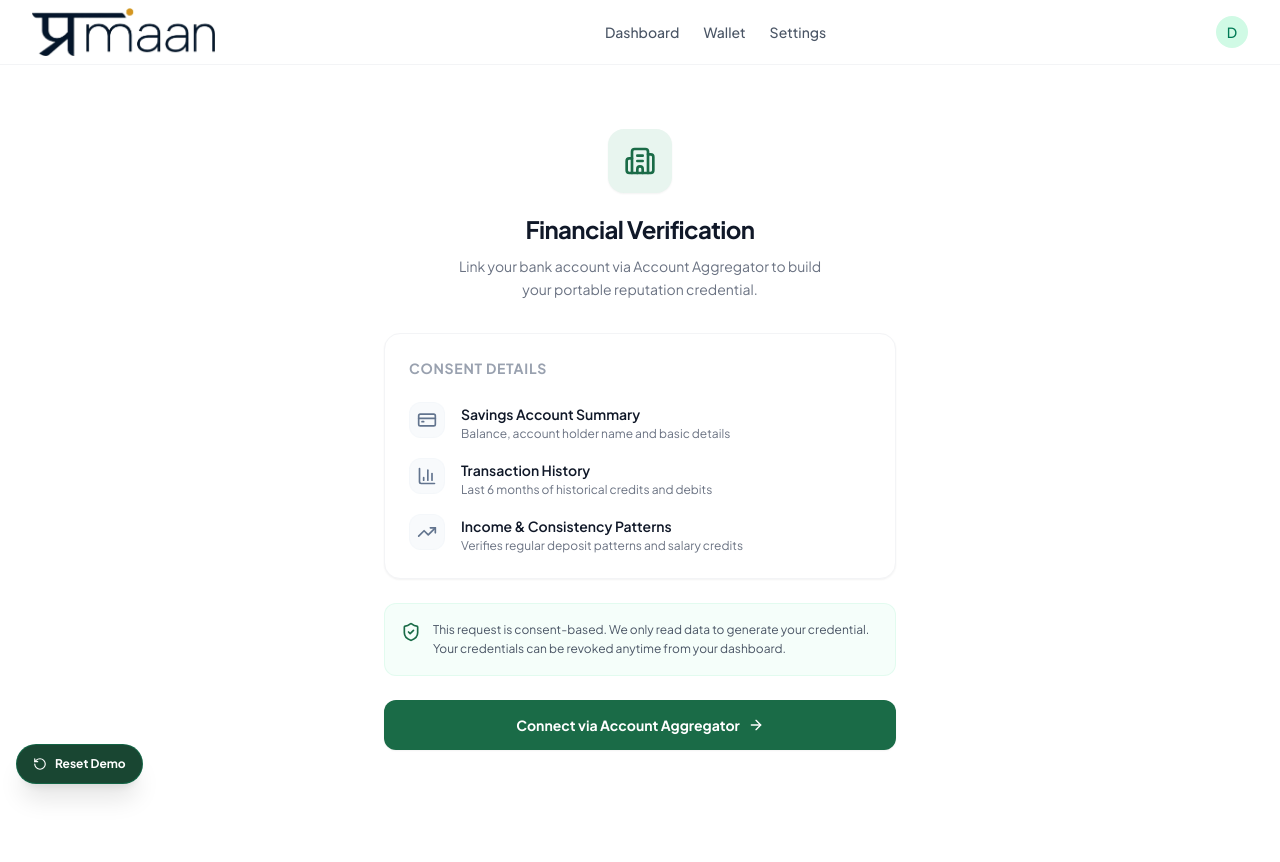
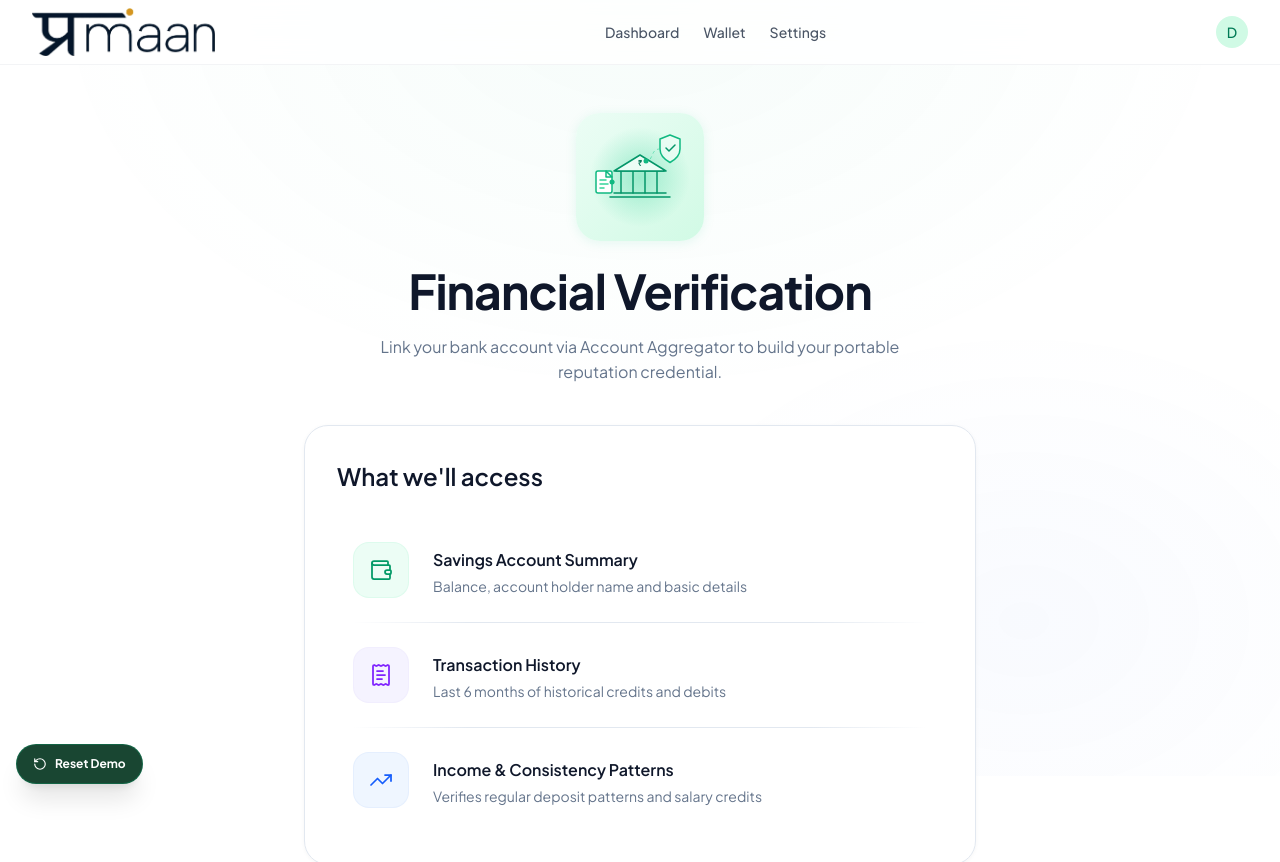
Before and after one commit to satyamcybe/RAIT-ACM-KLEOS_DESTINY, a Next.js app: page /financial-verification in a window 1280 px wide. Shown: the top 862 px of the page. Before the commit the page ends 814 px from the top, so only its background shows below. Built offline with nearby package versions, Linux system fonts and the light colour scheme; no server answers; the database is empty.

Commit message:
design: Upgrade visual assets and fix syntax in HowItWorksSection

```diff
--- a/src/app/financial-verification/page.tsx
+++ b/src/app/financial-verification/page.tsx
@@ -10,15 +10,111 @@ import { useState, useEffect } from "react";
 import { useRouter } from "next/navigation";
 import { useMockData } from "@/lib/context/MockDataContext";
 import {
-  Building2,
-  CreditCard,
-  BarChart3,
+  Wallet,
+  ReceiptText,
   TrendingUp,
+  Landmark,
+  ChevronRight,
+  Loader2,
   CheckCircle2,
-  Loader2,
-  ArrowRight,
   ShieldCheck
 } from "lucide-react";
+
+/* ─── Premium SVG Illustrations ─── */
+
+function FinancialIllustration() {
+  return (
+    <svg width="128" height="128" viewBox="0 0 128 128" fill="none" xmlns="http://www.w3.org/2000/svg">
+      {/* Subtle background glow circle */}
+      <circle cx="64" cy="64" r="50" fill="url(#heroBgGlow)" opacity="0.4" />
+
+      {/* ── Modern Bank Building (Center) ── */}
+      {/* Foundation Base */}
+      <path d="M34 84 H94" stroke="#059669" strokeWidth="1.5" strokeLinecap="round" />
+      <path d="M38 80 H90" stroke="#059669" strokeWidth="1.5" strokeLinecap="round" />
+
+      {/* Pillars */}
+      <line x1="45" y1="58" x2="45" y2="80" stroke="#059669" strokeWidth="1.5" strokeLinecap="round" />
+      <line x1="57" y1="58" x2="57" y2="80" stroke="#059669" strokeWidth="1.5" strokeLinecap="round" />
+      <line x1="69" y1="58" x2="69" y2="80" stroke="#059669" strokeWidth="1.5" strokeLinecap="round" />
+      <line x1="81" y1="58" x2="81" y2="80" stroke="#059669" strokeWidth="1.5" strokeLinecap="round" />
+
+      {/* Frieze (beam above pillars) */}
+      <line x1="40" y1="58" x2="88" y2="58" stroke="#059669" strokeWidth="1.5" strokeLinecap="round" />
+
+      {/* Pediment (roof triangle) */}
+      <path d="M38 58 L64 42 L90 58 Z" stroke="#059669" strokeWidth="1.5" strokeLinejoin="round" fill="#ECFDF5" />
+
+      {/* Rupee Symbol inside Pediment */}
+      <text x="64" y="53" textAnchor="middle" fill="#047857" fontSize="8" fontWeight="600" fontFamily="sans-serif">₹</text>
+
+      {/* ── Verification Shield (Top Right) ── */}
+      <path d="M84 26 L94 22 L104 26 V36 C104 42.5 99.5 46.5 94 49.5 C88.5 46.5 84 42.5 84 36 V26 Z" stroke="#10B981" strokeWidth="1.5" strokeLinejoin="round" fill="url(#shieldBg)" />
+      {/* Checkmark inside Shield */}
+      <path d="M90 35 L93 38 L99 32" stroke="#059669" strokeWidth="1.5" strokeLinecap="round" strokeLinejoin="round" fill="none" />
+
+      {/* ── Secure Document (Bottom Left) ── */}
+      <rect x="20" y="58" width="16" height="22" rx="2" stroke="#10B981" strokeWidth="1.5" fill="white" />
+      {/* Folded corner */}
+      <path d="M30 58 L36 64 H30 Z" stroke="#10B981" strokeWidth="1.5" fill="#ECFDF5" strokeLinejoin="round" />
+      {/* Document content lines */}
+      <line x1="24" y1="67" x2="30" y2="67" stroke="#34D399" strokeWidth="1.5" strokeLinecap="round" />
+      <line x1="24" y1="71" x2="32" y2="71" stroke="#34D399" strokeWidth="1.5" strokeLinecap="round" />
+      <line x1="24" y1="75" x2="28" y2="75" stroke="#34D399" strokeWidth="1.5" strokeLinecap="round" />
+
+      {/* ── Connection Lines ── */}
+      {/* Shield to Bank Pediment */}
+      <path d="M84 36 C74 36 78 48 70 48" stroke="#34D399" strokeWidth="1" strokeDasharray="3 3" fill="none" opacity="0.6" />
+      {/* Document to Bank columns */}
+      <path d="M36 69 H42" stroke="#34D399" strokeWidth="1" strokeDasharray="3 3" fill="none" opacity="0.6" />
+
+      {/* Connection Nodes */}
+      <circle cx="70" cy="48" r="2.5" fill="#10B981" />
+      <circle cx="36" cy="69" r="2.5" fill="#10B981" />
+
+      <defs>
+        <radialGradient id="heroBgGlow" cx="50%" cy="50%" r="50%">
+          <stop offset="0%" stopColor="#34D399" />
+          <stop offset="100%" stopColor="#34D399" stopOpacity="0" />
+        </radialGradient>
+        <linearGradient id="shieldBg" x1="84" y1="22" x2="104" y2="49.5">
+          <stop offset="0%" stopColor="#ECFDF5" stopOpacity="0.8" />
+          <stop offset="100%" stopColor="#A7F3D0" stopOpacity="0.8" />
+        </linearGradient>
+      </defs>
+    </svg>
+  );
+}
+
+/* ─── Access items data with premium icons ─── */
+const accessItems = [
+  {
+    Icon: Wallet,
+    label: "Savings Account Summary",
+    desc: "Balance, account holder name and basic details",
+    bgColor: "bg-emerald-50",
+    borderColor: "border-emerald-100/50",
+    textColor: "text-emerald-600",
+  },
+  {
+    Icon: ReceiptText,
+    label: "Transaction History",
+    desc: "Last 6 months of historical credits and debits",
+    bgColor: "bg-violet-50",
+    borderColor: "border-violet-100/50",
+    textColor: "text-violet-600",
+  },
+  {
+    Icon: TrendingUp,
+    label: "Income & Consistency Patterns",
+    desc: "Verifies regular deposit patterns and salary credits",
+    bgColor: "bg-blue-50",
+    borderColor: "border-blue-100/50",
+    textColor: "text-blue-600",
+  },
+];
+
+/* ─── Main Page Component ─── */
 
 export default function FinancialVerificationPage() {
   const { bankLinked, setBankLinked } = useMockData();
@@ -80,101 +176,266 @@ export default function FinancialVerificationPage() {
   };
 
   return (
-    <div className="space-y-8 max-w-lg mx-auto py-4 select-none" style={{ fontFamily: "var(--font-plus-jakarta)" }}>
+    <div className="space-y-6">
+      {/* Subtle background radial accents */}
+      <div
+        className="pointer-events-none fixed inset-0 z-0"
+        aria-hidden="true"
+        style={{
+          background:
+            "radial-gradient(ellipse 600px 400px at 50% 0%, rgba(16,185,129,0.04), transparent), radial-gradient(ellipse 400px 300px at 80% 80%, rgba(37,99,235,0.03), transparent)",
+        }}
+      />
 
-      {/* Page Header */}
-      <div className="text-center">
-        <div className="mx-auto mb-5 flex h-16 w-16 items-center justify-center rounded-2xl bg-[#E8F5EF] text-[#1A6B47] shadow-xs">
-          <Building2 className="w-8 h-8" />
+      {/* Hero section */}
+      <div className="relative z-10 text-center">
+        {/* Illustration container */}
+        <div
+          className="mx-auto mb-6 flex items-center justify-center rounded-3xl"
+          style={{
+            width: 128,
+            height: 128,
+            background: "linear-gradient(135deg, #ECFDF5 0%, #D1FAE5 100%)",
+            boxShadow: "0 2px 12px rgba(16, 185, 129, 0.1)",
+          }}
+        >
+          <FinancialIllustration />
         </div>
-        <h1 className="text-2xl font-bold text-gray-900 tracking-tight">
+
+        {/* Title */}
+        <h1
+          className="font-bold"
+          style={{
+            fontSize: "clamp(32px, 5vw, 48px)",
+            fontWeight: 700,
+            color: "#0F172A",
+            letterSpacing: "-0.02em",
+            lineHeight: 1.1,
+          }}
+        >
           Financial Verification
         </h1>
-        <p className="mt-2.5 text-[14px] leading-relaxed text-gray-500 max-w-sm mx-auto">
+
+        {/* Subtitle */}
+        <p
+          className="mx-auto mt-4"
+          style={{
+            maxWidth: 600,
+            color: "#64748B",
+            lineHeight: 1.6,
+            fontSize: "clamp(14px, 2.5vw, 16px)",
+          }}
+        >
           Link your bank account via Account Aggregator to build your portable reputation credential.
         </p>
       </div>
 
+      {/* Step 1 — Access Card + Button */}
       {step === 1 && (
-        <div className="space-y-6">
-          <div className="rounded-2xl border border-gray-100 bg-white p-6 shadow-xs space-y-5">
-            <h3 className="font-bold text-sm uppercase tracking-wider text-gray-400">Consent Details</h3>
-            <div className="space-y-4 pt-1">
-              {[
-                { icon: CreditCard, label: "Savings Account Summary", desc: "Balance, account holder name and basic details" },
-                { icon: BarChart3, label: "Transaction History", desc: "Last 6 months of historical credits and debits" },
-                { icon: TrendingUp, label: "Income & Consistency Patterns", desc: "Verifies regular deposit patterns and salary credits" },
-              ].map((item, idx) => (
-                <div key={idx} className="flex items-start gap-4">
-                  <div className="w-9 h-9 rounded-xl bg-slate-50 border border-slate-100/50 flex items-center justify-center text-slate-500 shrink-0">
-                    <item.icon className="w-5 h-5" />
+        <>
+          {/* Access Information Card */}
+          <div
+            className="relative z-10"
+            style={{
+              background: "#FFFFFF",
+              border: "1px solid #E2E8F0",
+              borderRadius: 24,
+              padding: "32px",
+              boxShadow: "0 1px 4px rgba(0,0,0,0.04)",
+              marginTop: 40,
+            }}
+          >
+            <h3
+              style={{
+                fontSize: 24,
+                fontWeight: 600,
+                color: "#0F172A",
+                marginBottom: 24,
+              }}
+            >
+              What we&apos;ll access
+            </h3>
+            <div className="space-y-0">
+              {accessItems.map((item, idx) => (
+                <div key={item.label} className="group">
+                  <div
+                    className="flex items-start gap-6 py-6 px-4 rounded-xl transition-colors duration-250 hover:bg-slate-50/50"
+                  >
+                    {/* Icon container */}
+                    <div
+                      className={`flex items-center justify-center shrink-0 ${item.bgColor} border ${item.borderColor}`}
+                      style={{
+                        width: 56,
+                        height: 56,
+                        borderRadius: 16,
+                      }}
+                    >
+                      <item.Icon className={`${item.textColor} stroke-[1.75]`} size={24} />
+                    </div>
+                    {/* Text */}
+                    <div className="pt-1.5">
+                      <p
+                        style={{
+                          fontWeight: 600,
+                          fontSize: 16,
+                          color: "#0F172A",
+                          marginBottom: 4,
+                        }}
+                      >
+                        {item.label}
+                      </p>
+                      <p
+                        style={{
+                          fontWeight: 400,
+                          fontSize: 14,
+                          color: "#64748B",
+                          lineHeight: 1.5,
+                        }}
+                      >
+                        {item.desc}
+                      </p>
+                    </div>
                   </div>
-                  <div className="pt-0.5">
-                    <p className="text-sm font-semibold text-gray-900">{item.label}</p>
-                    <p className="text-xs text-gray-500 mt-0.5">{item.desc}</p>
-                  </div>
+                  {/* Separator (not after last item) */}
+                  {idx < accessItems.length - 1 && (
+                    <div
+                      className="mx-4"
+                      style={{
+                        height: 1,
+                        background: "linear-gradient(90deg, transparent, #E2E8F0 20%, #E2E8F0 80%, transparent)",
+                      }}
+                    />
+                  )}
                 </div>
               ))}
             </div>
           </div>
 
-          <div className="bg-emerald-50/50 rounded-xl p-4 flex gap-3 items-start border border-emerald-100/50">
-            <ShieldCheck className="w-5 h-5 text-[#1A6B47] shrink-0 mt-0.5" />
-            <p className="text-xs text-gray-600 leading-relaxed">
+          {/* Consent Details Banner */}
+          <div className="bg-emerald-50/30 rounded-2xl p-4 flex gap-3 items-start border border-emerald-100/50 mt-6 relative z-10">
+            <ShieldCheck className="w-5 h-5 text-[#059669] shrink-0 mt-0.5" />
+            <p className="text-xs text-slate-600 leading-relaxed">
               This request is consent-based. We only read data to generate your credential. Your credentials can be revoked anytime from your dashboard.
             </p>
           </div>
 
-          {error && <p className="text-sm font-semibold text-red-500 text-center">{error}</p>}
+          {/* Error message */}
+          {error && (
+            <p className="text-sm text-red-500 text-center relative z-10">{error}</p>
+          )}
 
+          {/* Connect Bank Button */}
           <button
             onClick={handleConnect}
-            className="w-full flex items-center justify-center py-3.5 px-4 border border-transparent rounded-xl shadow-xs text-sm font-bold text-white bg-[#1A6B47] hover:bg-[#0D3D28] transition-all active:scale-[0.98] cursor-pointer"
+            className="group relative z-10 w-full flex items-center justify-center gap-3 text-white font-semibold cursor-pointer"
+            style={{
+              height: 64,
+              borderRadius: 18,
+              background: "linear-gradient(135deg, #10B981 0%, #059669 100%)",
+              fontSize: 16,
+              fontWeight: 600,
+              boxShadow: "0 2px 8px rgba(16, 185, 129, 0.25)",
+              marginTop: 32,
+              border: "none",
+              transition: "all 0.2s ease-in-out",
+            }}
+            onMouseEnter={(e) => {
+              e.currentTarget.style.transform = "translateY(-1px)";
+              e.currentTarget.style.boxShadow = "0 6px 20px rgba(5, 150, 105, 0.25)";
+            }}
+            onMouseLeave={(e) => {
+              e.currentTarget.style.transform = "translateY(0)";
+              e.currentTarget.style.boxShadow = "0 2px 8px rgba(16, 185, 129, 0.25)";
+            }}
           >
-            <div className="flex items-center gap-2">
-              <span>Connect via Account Aggregator</span>
-              <ArrowRight className="w-4 h-4" />
-            </div>
+            <Landmark size={20} className="stroke-[2] opacity-90" />
+            <span>Connect via Account Aggregator</span>
+            <ChevronRight size={20} className="stroke-[2] transition-transform duration-200 group-hover:translate-x-1 opacity-90" />
           </button>
-        </div>
+        </>
       )}
 
+      {/* Step 2 — Awaiting Consent */}
       {step === 2 && (
-        <div className="rounded-2xl border border-gray-100 bg-white p-8 text-center space-y-5 shadow-xs">
+        <div
+          className="relative z-10 text-center space-y-5"
+          style={{
+            background: "#FFFFFF",
+            border: "1px solid #E2E8F0",
+            borderRadius: 24,
+            padding: 40,
+            boxShadow: "0 1px 4px rgba(0,0,0,0.04)",
+          }}
+        >
           <div className="relative w-12 h-12 mx-auto flex items-center justify-center">
-            <Loader2 className="w-8 h-8 text-[#1A6B47] animate-spin" />
+            <Loader2 className="w-8 h-8 text-[#059669] animate-spin" />
           </div>
           <div>
-            <h3 className="font-bold text-gray-900 text-lg">Awaiting Consent Approval...</h3>
-            <p className="text-sm text-gray-500 mt-1 max-w-xs mx-auto">
+            <h3 style={{ fontWeight: 600, fontSize: 18, color: "#0F172A" }}>
+              Awaiting Consent Approval...
+            </h3>
+            <p style={{ fontSize: 14, color: "#64748B", marginTop: 8 }}>
               Please approve the consent request sent to your registered Account Aggregator app or mobile.
             </p>
           </div>
         </div>
       )}
 
+      {/* Step 3 — Fetching Data */}
       {step === 3 && (
-        <div className="rounded-2xl border border-gray-100 bg-white p-8 text-center space-y-5 shadow-xs">
+        <div
+          className="relative z-10 text-center space-y-5"
+          style={{
+            background: "#FFFFFF",
+            border: "1px solid #E2E8F0",
+            borderRadius: 24,
+            padding: 40,
+            boxShadow: "0 1px 4px rgba(0,0,0,0.04)",
+          }}
+        >
           <div className="relative w-12 h-12 mx-auto flex items-center justify-center">
-            <Loader2 className="w-8 h-8 text-emerald-600 animate-spin" />
+            <Loader2 className="w-8 h-8 text-[#059669] animate-spin" />
           </div>
           <div>
-            <h3 className="font-bold text-gray-900 text-lg">Analyzing Financial Profile...</h3>
-            <p className="text-sm text-gray-500 mt-1 max-w-xs mx-auto">
+            <h3 style={{ fontWeight: 600, fontSize: 18, color: "#0F172A" }}>
+              Analyzing Financial Profile...
+            </h3>
+            <p style={{ fontSize: 14, color: "#64748B", marginTop: 8 }}>
               Fetching transactional details securely to calculate consistency metrics.
             </p>
           </div>
         </div>
       )}
 
+      {/* Step 4 — Success */}
       {step === 4 && (
-        <div className="rounded-2xl border border-emerald-100 bg-[#F4FAF7] p-8 text-center space-y-5 shadow-xs">
-          <div className="w-14 h-14 bg-emerald-100 text-[#1A6B47] rounded-full flex items-center justify-center mx-auto border border-emerald-200">
-            <CheckCircle2 className="w-8 h-8" />
+        <div
+          className="relative z-10 text-center space-y-5"
+          style={{
+            background: "linear-gradient(135deg, #ECFDF5, #F0FDF4)",
+            border: "1px solid #A7F3D0",
+            borderRadius: 24,
+            padding: 40,
+            boxShadow: "0 1px 4px rgba(16, 185, 129, 0.08)",
+          }}
+        >
+          <div
+            className="mx-auto flex items-center justify-center"
+            style={{
+              width: 56,
+              height: 56,
+              borderRadius: "50%",
+              background: "linear-gradient(135deg, #10B981, #059669)",
+              boxShadow: "0 4px 16px rgba(16, 185, 129, 0.3)",
+            }}
+          >
+            <CheckCircle2 className="w-6 h-6 text-white" />
           </div>
           <div>
-            <h3 className="font-bold text-[#0D3D28] text-lg">Account Successfully Linked</h3>
-            <p className="text-sm text-emerald-700 mt-1">
+            <h3 style={{ fontWeight: 600, fontSize: 18, color: "#065F46" }}>
+              Account Successfully Linked
+            </h3>
+            <p style={{ fontSize: 14, color: "#047857", marginTop: 8 }}>
               Your financial passport is updated. Redirecting to dashboard...
             </p>
           </div>
--- a/src/components/landing/HowItWorksSection.tsx
+++ b/src/components/landing/HowItWorksSection.tsx
@@ -265,6 +265,7 @@ export default function HowItWorksSection() {
               <polyline points="19,12 12,19 5,12" />
             </svg>
           </div>
+        </div>
             {/* =====================================================
             PART 2: THE 3-STEP CREDENTIAL PIPELINE
            ===================================================== */}
```
